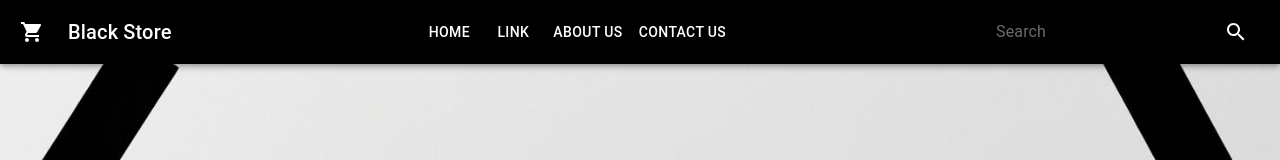
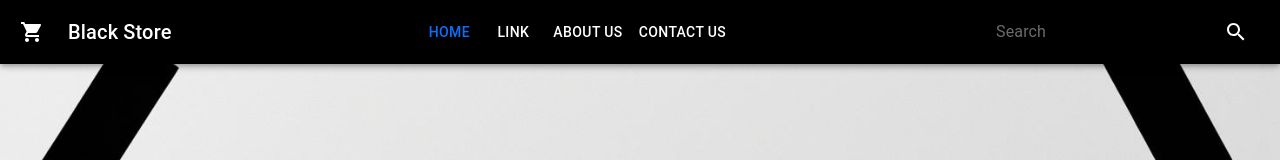
Before and after one commit to mohammad2001ah/eco3, a React (Create React App) app in the folder ecommerce-store/: page / in a window 1280 px wide. Shown: the top 160 px of the page. Built offline with nearby package versions, Linux system fonts and the light colour scheme.

Commit message:
Update Navbar.js

```diff
--- a/ecommerce-store/src/component/Navbar.js
+++ b/ecommerce-store/src/component/Navbar.js
@@ -24,7 +24,9 @@ export default function Navbar() {
           Black Store
         </Typography>
         <Box sx={{ display: { xs: 'none', sm: 'block' } }}>
-          <Button color="inherit">Home</Button>
+          <Link to='/'>
+            <Button color="inherit">Home</Button>
+          </Link>
           <Button color="inherit">Link</Button>
           <Button color="inherit">About Us</Button>
           <Button color="inherit">Contact Us</Button>
```
